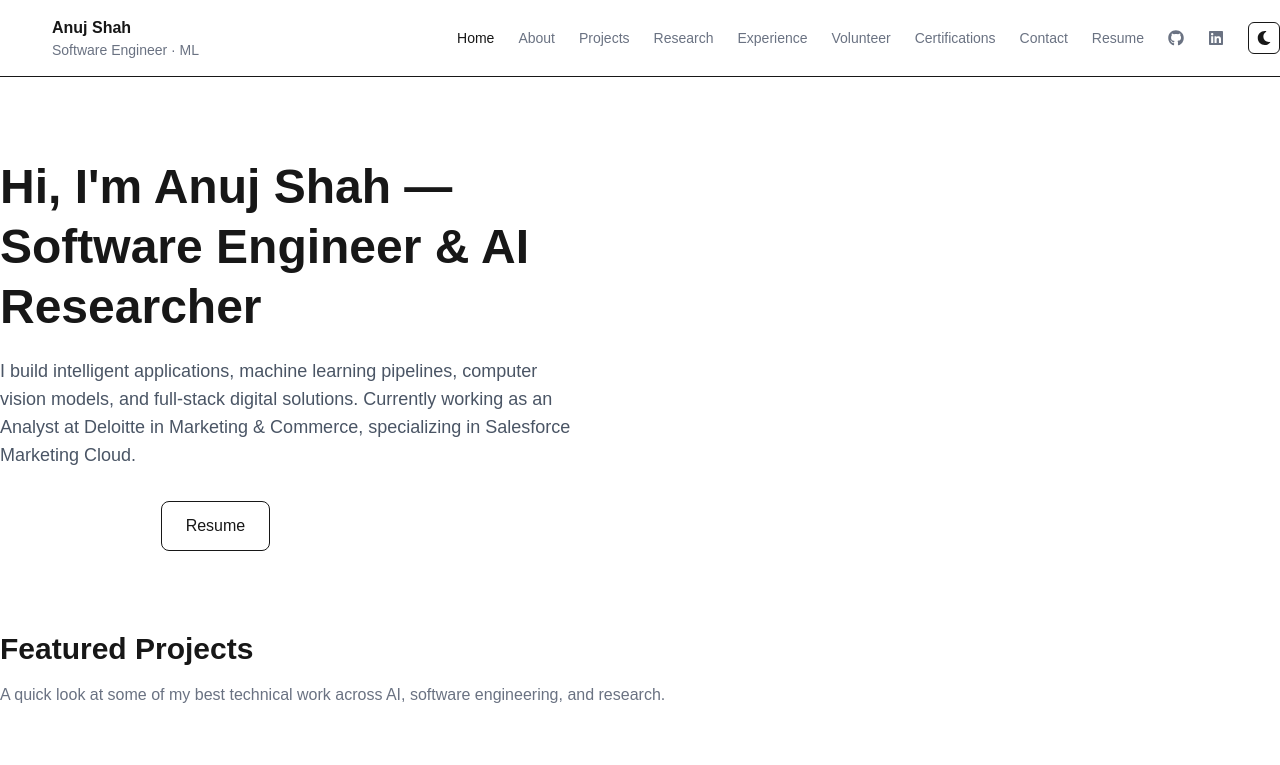
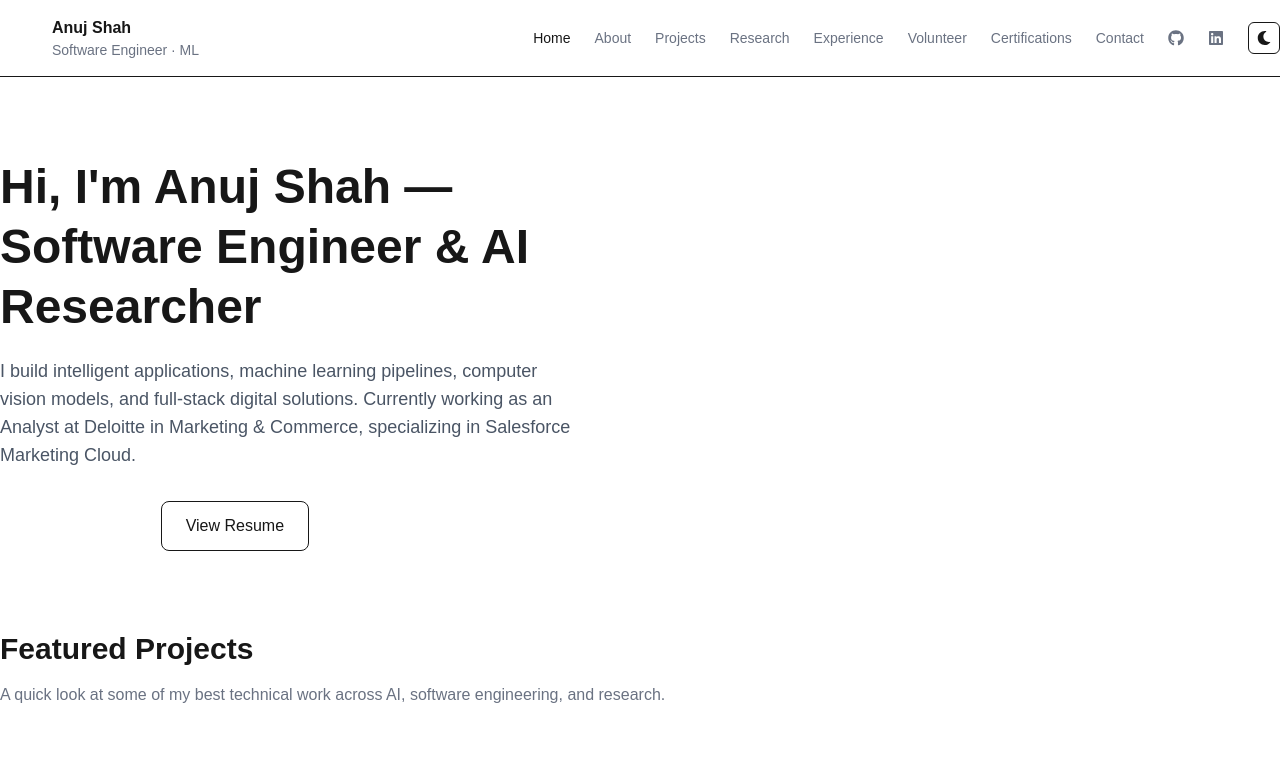
Before and after one commit to anutz15/portfolio-anuj, a Next.js app: page / in a window 1280 px wide. Shown: the top 765 px of the page. Built offline with nearby package versions, Linux system fonts and the light colour scheme; grey boxes are pictures that could not be loaded.

Commit message:
View Resume added

```diff
--- a/src/app/layout.tsx
+++ b/src/app/layout.tsx
@@ -20,7 +20,7 @@ const geistMono = Geist_Mono({
 // ---- PAGE METADATA ----
 export const metadata: Metadata = {
   title: "Anuj Shah — Portfolio",
-  description: "Software Engineer & AI Researcher Portfolio",
+  description: "Portfolio website of Anuj Shah (Software Engineer & AI Researcher). Resume, projects, research publications, and achievements.",
 };
 
 // ---- ROOT LAYOUT ----
--- a/src/components/Hero.tsx
+++ b/src/components/Hero.tsx
@@ -26,12 +26,14 @@ export default function Hero() {
             View Projects
           </Link>
 
-          <Link
-            href="/resume"
+          <a
+            href="/resume.pdf"
+            target="_blank"
+            rel="noopener noreferrer"
             className="px-6 py-3 border rounded-lg font-medium hover:bg-gray-100 dark:hover:bg-gray-800 transition"
           >
-            Resume
-          </Link>
+            View Resume
+          </a>
         </div>
       </div>
 
--- a/src/components/Navbar.tsx
+++ b/src/components/Navbar.tsx
@@ -16,7 +16,6 @@ export default function Navbar() {
     { href: "/volunteer", label: "Volunteer" },
     { href: "/certifications", label: "Certifications" },
     { href: "/contact", label: "Contact" },
-    { href: "/resume", label: "Resume" },
   ];
 
   return (
```
Also changed, not shown: 1 other file (tests, documents, lock files or other folders).
